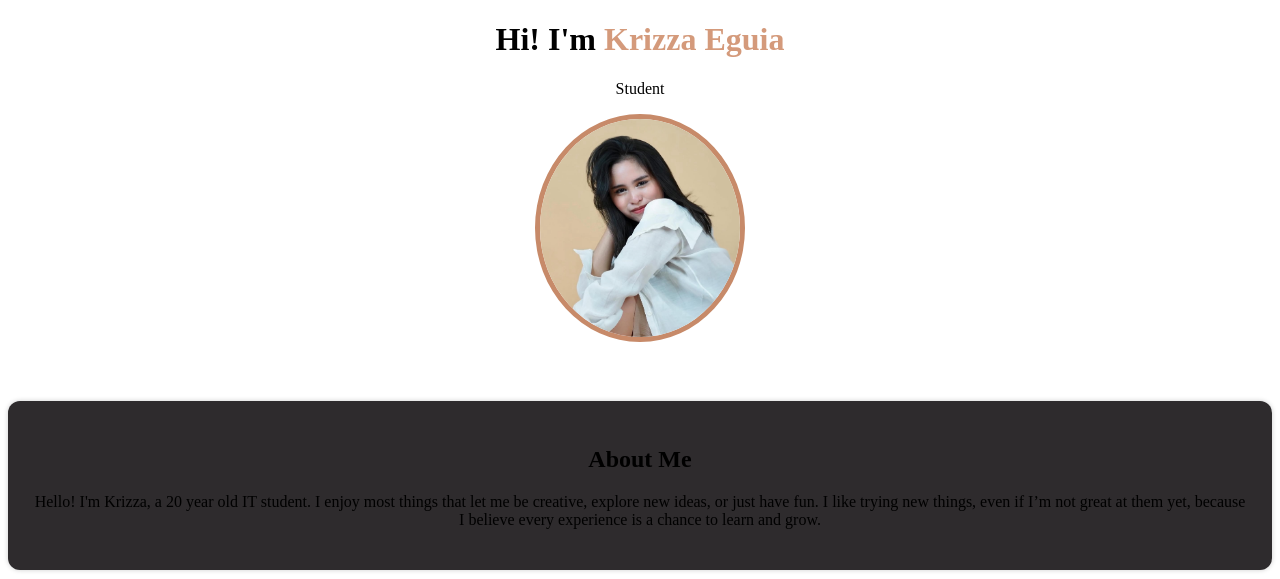
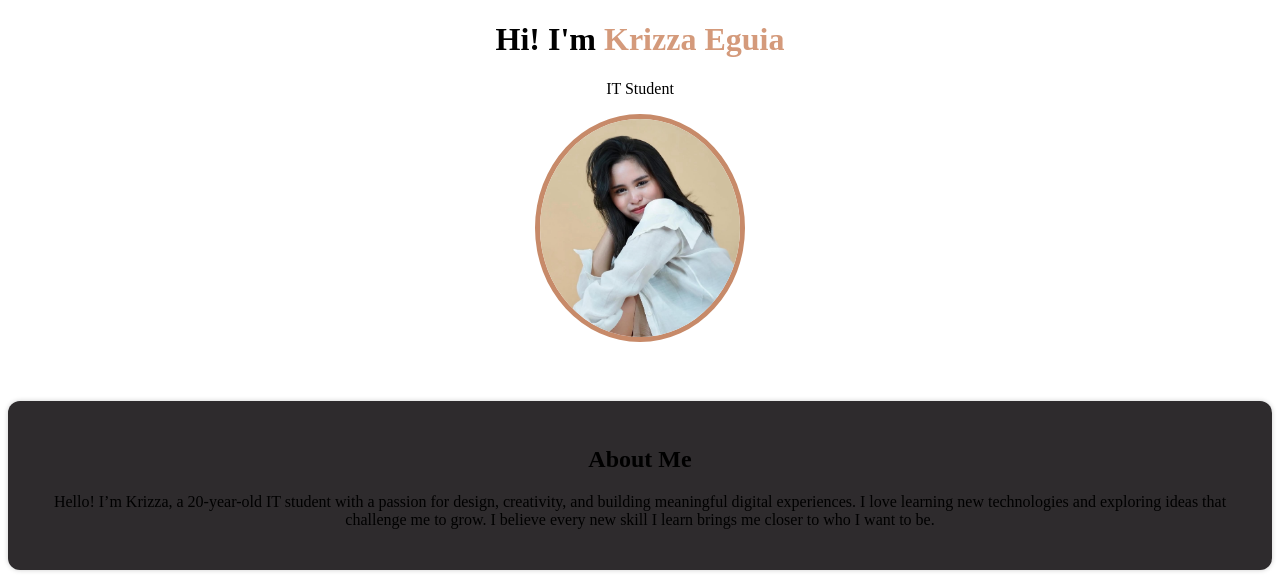
Before and after one commit to krizzym/ProfileActivity, a plain HTML site: page index.html in a window 1280 px wide. Shown: the top 579 px of the page. Drawn offline with Linux system fonts and the light colour scheme.

Commit message:
Update index.html

```diff
--- a/index.html
+++ b/index.html
@@ -10,13 +10,13 @@
 <div class="header">
     <div class="header">
 <h1>Hi! I'm <span class="highlight">Krizza Eguia</span></h1>
-  <p> Student </p>
+  <p> IT Student </p>
   <img src="https://github.com/krizzym/ProfileActivity/blob/main/profilepic.jpg?raw=true" alt="My Photo" class="profile">
 </div>
 
 <div class="section">
   <h2>About Me</h2>
-  <p>Hello! I'm Krizza, a 20 year old IT student. I enjoy most things that let me be creative, explore new ideas, or just have fun. I like trying new things, even if I’m not great at them yet, because I believe every experience is a chance to learn and grow.</p>
+  <p>Hello! I’m Krizza, a 20-year-old IT student with a passion for design, creativity, and building meaningful digital experiences. I love learning new technologies and exploring ideas that challenge me to grow. I believe every new skill I learn brings me closer to who I want to be.</p>
 </div>
 
 <div class="section">
```
